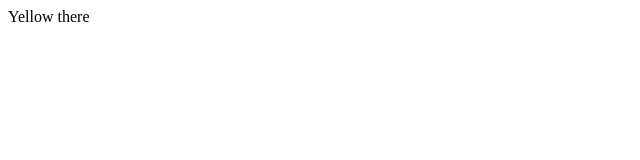
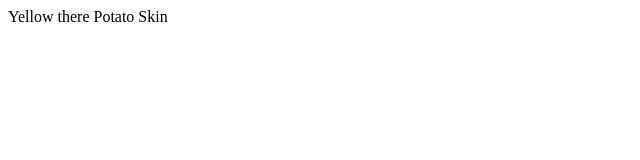
Before and after one commit to zechariasmengis/myPortfolio, a plain HTML site: page src/flexbox/flexbox.html in a window 1280 px wide. Shown: the full height of the page, 0-640 px from the left. Drawn offline with Linux system fonts and the light colour scheme.

Commit message:
branching

```diff
--- a/src/flexbox/flexbox.html
+++ b/src/flexbox/flexbox.html
@@ -9,5 +9,6 @@
 </head>
 <body>
     Yellow there
+    Potato Skin
 </body>
 </html>
```
